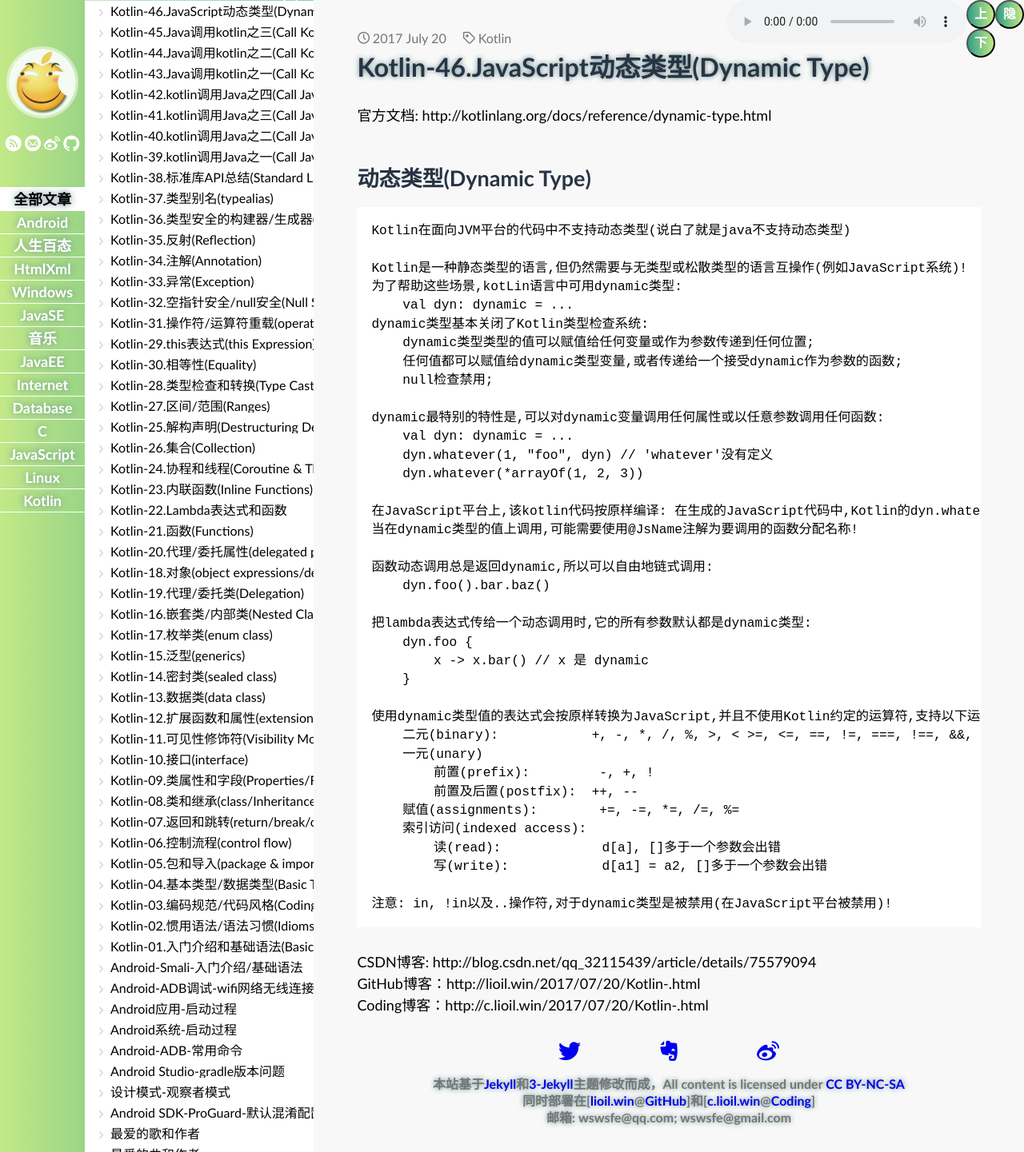
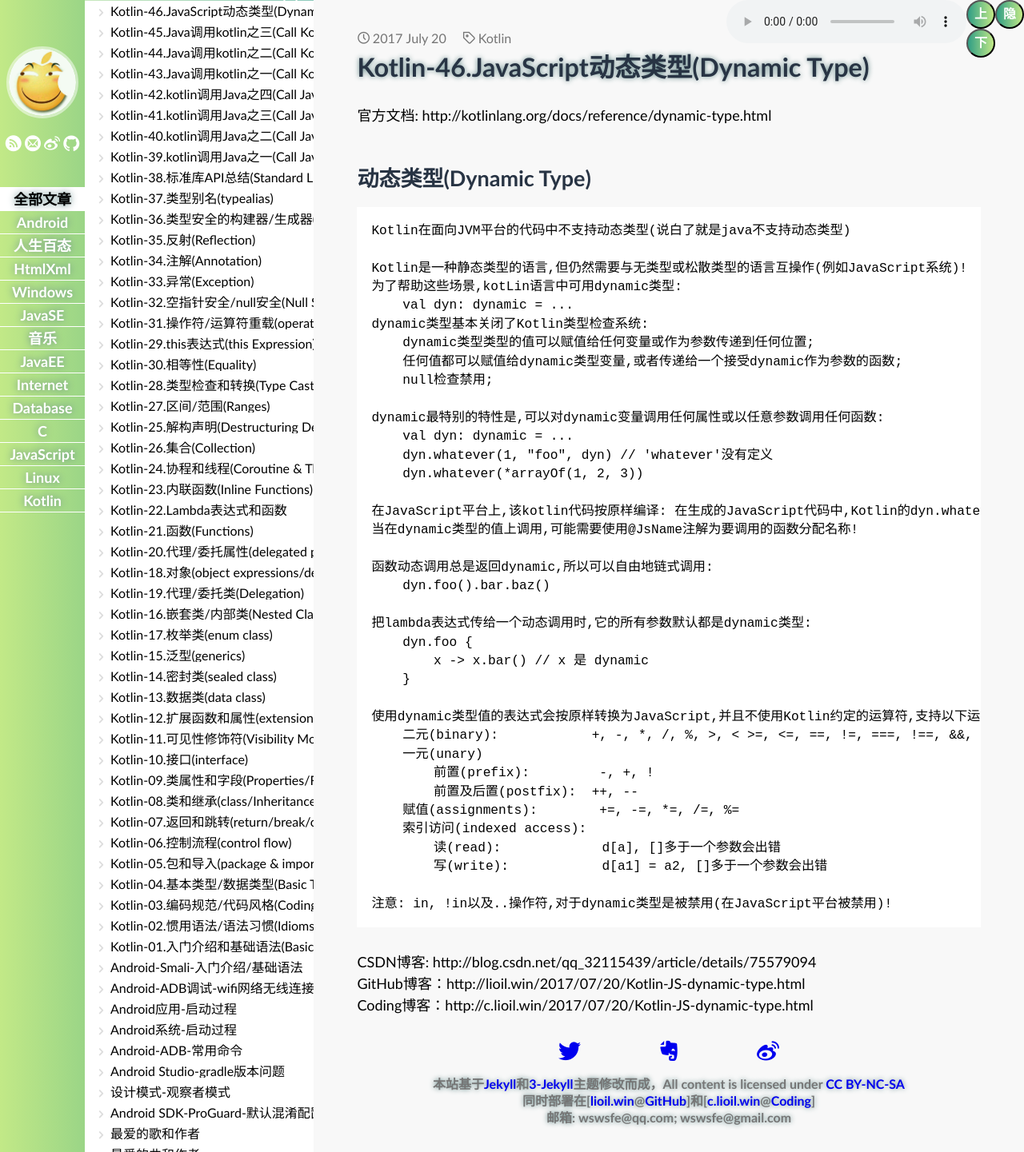
Before and after one commit to lioilwin/lioilwin.github.io, a Jekyll site: the page built from _posts/2017-07-20-Kotlin-JS-dynamic-type.md, in a window 1280 px wide. Shown: the whole page at 80% size. Built offline with Jekyll 4.4.1, drawn with Linux system fonts in a browser that asks for light colours; some web fonts are replaced; comment, search, counter and statistics services are not loaded; some of the changed lines change nothing that is shown.

Commit message:
添加文章

```diff
--- a/_posts/2017-07-20-Kotlin-.md
+++ b/_posts/2017-07-20-Kotlin-JS-dynamic-type.md
@@ -45,5 +45,5 @@
     注意: in, !in以及..操作符,对于dynamic类型是被禁用(在JavaScript平台被禁用)!
 
 CSDN博客: http://blog.csdn.net/qq_32115439/article/details/75579094
-GitHub博客：http://lioil.win/2017/07/20/Kotlin-.html
-Coding博客：http://c.lioil.win/2017/07/20/Kotlin-.html
+GitHub博客：http://lioil.win/2017/07/20/Kotlin-JS-dynamic-type.html
+Coding博客：http://c.lioil.win/2017/07/20/Kotlin-JS-dynamic-type.html
```
